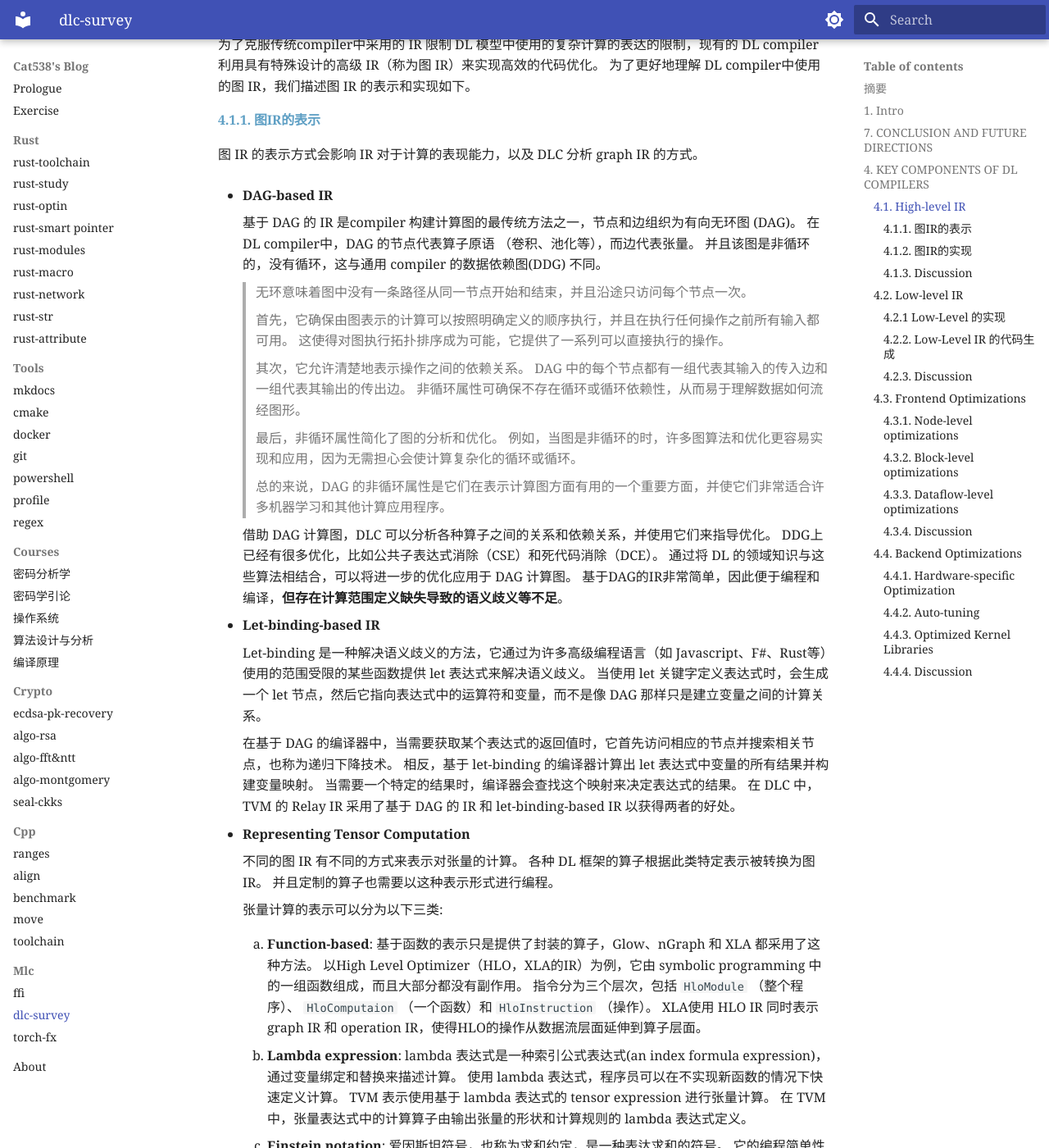
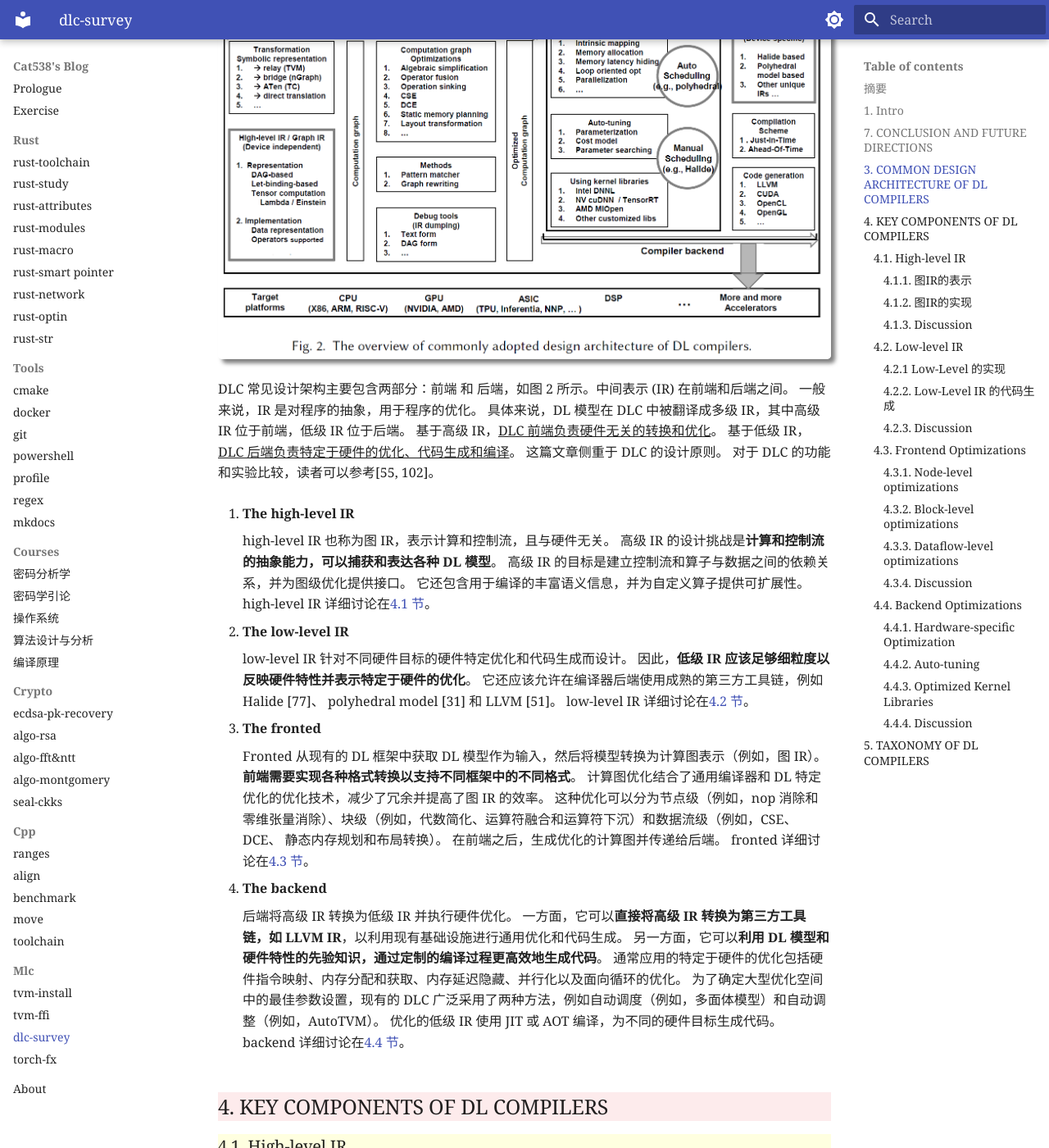
Before and after one commit to cat538/cat538.github.io, an MkDocs documentation site: the page built from docs/mlc/dlc-survey.md, in a window 1280 px wide and 1400 px high, scrolled down 4136 px. Shown: the whole window at 82% size. Built offline with MkDocs 1.6.1 and Material for MkDocs 9.7.7, drawn with Linux system fonts in a browser that asks for light colours; some of the changed text lies outside the part shown.

Commit message:
update 'dlc-survey' and other contents

```diff
--- a/docs/mlc/dlc-survey.md
+++ b/docs/mlc/dlc-survey.md
@@ -16,19 +16,19 @@
 
 为了解决 DL 库和工具的缺点，并减轻在每个 DL 硬件上手动优化 DL 模型的负担，工业界和学术界提出了几种流行的 DLC ，例如 <u>TVM</u>、<u>Tensor Comprehension</u>、<u>Glow</u>、<u>nGraph</u> 和 <u>XLA</u>。 DLC 将 DL 框架中描述的模型定义作为输入，并在各种 DL 硬件上生成高效的代码实现作为输出。 模型定义和具体代码实现之间的转换针对模型规范和硬件架构进行了高度优化。 具体来说，它们结合了面向 DL 的优化，例如层和运算符融合，从而实现高效的代码生成。 此外，现有的 DLC 还利用了来自通用编译器（例如 LLVM [51]）的成熟工具链，这提供了跨不同硬件架构的更好的可移植性。 与传统编译器类似，DLC 也采用分层设计，包括前端、中间表示 (IR) 和后端。 然而，**DLC 的独特之处在于多级 IR 的设计和 DL 特定的优化**。
 
-在本文中，我们通过将编译器设计分解为前端、多级 IR 和后端，对现有 DLC 进行了全面调查，并特别强调了 IR 设计和优化方法。 据我们所知，这是第一篇对 DLC 的设计进行全面调查的论文。 具体来说，本文做出以下贡献：
+本文通过将编译器设计分解为 前端、多级 IR 和 后端，对现有 DLC 进行了全面调查，特别强调了 IR 设计和优化方法。贡献：
 
 1. 剖析了现有 DLC 普遍采用的设计架构，并详细分析了关键设计组件，如 多级 IR、 前端优化 和 后端优化
-2. 从各个方面对现有的 DLC 进行了全面的分类，这与本次调查中描述的关键组件相对应。 该分类的目标是为从业者考虑其需求的 DLC 选择提供指南，并为研究人员提供 DLC 的全面总结。
-3. 提供了 DLC 在 CNN 模型上的定量性能比较，包括完整模型和轻量级模型。比较了端到端和每层（卷积层——主导推理时间）性能以显示优化。 [评估脚本和结果已开源](https://github.com/buaa-hipo/dlcompiler-comparison)供参考。
-4. 对 DLC 未来发展的几个见解，包括动态形状和预处理/后处理、高级自动调整、多面体模型、子图划分、量化、统一优化、可微分编程和隐私保护，我们希望推动这些 DLC 社区的研究。
+2. 从各方面对现有 DLC 进行分类。分类的目标是为从业者考虑其需求的 DLC 选择提供指南，并为研究人员提供 DLC 的全面总结。
+3. 提供了 DLC 在 CNN 上的定量性能比较，包括完整模型和轻量级模型。比较了端到端和每层（卷积层——主导推理时间）性能以显示优化。 [评估脚本和结果已开源](https://github.com/buaa-hipo/dlcompiler-comparison)供参考。
+4. 对 DLC 未来发展的几个见解 [7. CONCLUSION AND FUTURE DIRECTIONS](#7-conclusion-and-future-directions)。
 
 文章 第 2 节介绍了 DLC 的背景，包括 DL 框架、DL 硬件以及硬件 (FPGA) 特定的 DL 代码生成器。
 第 3 节描述了 DLC 的通用设计架构。 第 4 节讨论 DLC 的关键组件，包括多级 IR、前端优化和后端优化。 第 5 节介绍了综合分类。 第 6 节提供了定量性能比较。 第 7 节强调了 DLC 研究的未来方向。
 
 ## 7. CONCLUSION AND FUTURE DIRECTIONS
 
-论文针对设计原则对现有的 DLC 进行了全面分析。 首先深入研究现有 DLC 采用的通用架构，包括 多级 IR、 前端 和 后端。 我们详细介绍了每个组件的设计理念和参考实现，重点介绍了特定于 DLC 的独特 IR 和优化。 我们总结了本次调查的结果，并强调了 DLC 的未来发展方向，如下所示：
+论文针对设计原则对现有的 DLC 进行了全面分析。 首先深入研究现有 DLC 采用的通用架构，包括 多级 IR、 前端 和 后端。 详细介绍了每个组件的设计理念和参考实现，重点介绍了特定于 DLC 的独特 IR 和优化。 总结本次调查的结果，并强调了 DLC 的未来发展方向，如下所示：
 
 1. **Dynamic shape and pre/post processing**
 
@@ -54,25 +54,48 @@
 
 6. **Unified optimizations**
 
-    尽管现有的 DLC 在计算图优化和硬件特定优化方面采用类似的设计，但每个编译器在某些方面都有自己的优势。 缺少共享最先进的优化以及跨现有编译器支持新兴硬件目标的方法。 我们提倡统一现有 DLC 的优化，以便可以重用每个 DLC 采用的最佳实践。 此外，统一 DLC 的优化可以积累强大的力量来影响通用和专用 DL 加速器的设计，并为 DLC 和硬件的高效协同设计提供环境。
+    尽管现有的 DLC 在计算图优化和硬件特定优化方面采用类似的设计，但每个编译器在某些方面都有自己的优势。 **缺少共享最先进的优化以及跨现有编译器支持新兴硬件目标的方法**。 我们提倡统一现有 DLC 的优化，以便可以重用每个 DLC 采用的最佳实践。 此外，统一 DLC 的优化可以积累强大的力量来影响通用和专用 DL 加速器的设计，并为 DLC 和硬件的高效协同设计提供环境。
 
-    目前，谷歌 MLIR 是朝这个方向迈出的一项有前途的举措。 它提供了多级 IR 的基础设施，并包含 IR 规范和工具包以在每个级别执行跨 IR 的转换。 它还提供了灵活的方言，因此每个 DLC 都可以为高级和低级 IR 构建其定制的方言。 通过跨方言的转换，一个 DLC 的优化可以被另一个编译器重用。 然而，方言的转变需要进一步的研究努力，以减少对精致设计的依赖。
+    目前，谷歌 MLIR 是朝这个方向迈出的一项有前途的举措。 它提供了多级 IR 的基础设施，并**包含 IR 规范和工具包以在每个级别执行跨 IR 的转换**。 它还提供了灵活的方言(dialect)，因此每个 DLC 都可以为高级和低级 IR 构建其定制的方言。 通过跨方言的转换，一个 DLC 的优化可以被另一个编译器重用。 然而，方言的转变需要进一步的研究努力，以减少对精致设计的依赖。
 
 7. **Differentiable programming**
 
     可微编程是一种编程范式，其中程序是完全可微的。 用可微分编程范式编写的算法可以自动微分，这对 DL 社区很有吸引力。 许多编译器项目都采用了可微分编程，例如 Myia [89]、Flux [40] 和 Julia [13]。 不幸的是，现有的 DLC 几乎不支持差分编程。
 
-    支持差异化编程对于现有的 DLC 来说是相当具有挑战性的。 困难不仅来自数据结构，还来自语言语义。 例如，要实现从 Julia 到 XLA HLO IR 的转换，挑战之一 [24] 是 Julia 使用的命令式语言与 XLA 使用的符号语言之间的控制流不同。 为了高效地使用 HLO IR，编译器还需要为 Julia 提供操作抽象，以支持 XLA 的特定语义，例如 MapReduce 和广播。 此外，Julia 和 XLA 之间语义差异的区分，也需要进行重大更改
+    支持可微编程对于现有的 DLC 来说是相当具有挑战性的。 困难不仅来自数据结构，还来自语言语义。 例如，要实现从 Julia 到 XLA HLO IR 的转换，挑战之一 [24] 是 Julia 使用的命令式语言与 XLA 使用的符号语言之间的控制流不同。 为了高效地使用 HLO IR，编译器还需要为 Julia 提供操作抽象，以支持 XLA 的特定语义，例如 MapReduce 和广播。 此外，Julia 和 XLA 之间语义差异的区分，也需要进行重大更改
 
 8. **Privacy protection**
 
-    在边缘-云系统中，DL 模型通常被分成两半，每个部分模型分别运行在边缘设备和云服务上，这样可以提供更好的响应延迟并消耗更少的通信带宽。 然而，边缘云系统的缺点之一是用户隐私变得脆弱。 原因是攻击者可以拦截从边缘设备发送到云端的中间结果，然后使用中间结果训练另一个模型，该模型可以揭示偏离原始用户任务的隐私信息。
+    在边缘-云系统中，DL 模型通常被分成两部分，分别运行在边缘设备和云服务上，这样可以提供更好的响应延迟并消耗更少的通信带宽。 然而，边缘云系统的缺点之一是用户隐私变得脆弱。 原因是攻击者可以拦截从边缘设备发送到云端的中间结果，然后使用中间结果训练另一个模型，该模型可以揭示偏离原始用户任务的隐私信息。
 
     为了保护边缘云系统中的隐私，现有方法 [27、67、74] 建议在中间结果中添加具有特殊统计特性的噪声，这可以降低攻击者任务的准确性，而不会严重降低用户任务的准确性。 然而，困难在于确定应该插入噪声的层，这对于确定最佳层是相当费力的。 上述困难为 DLC 提供了一个很好的机会来支持隐私保护，因为编译器保留了 DL 模型的丰富信息，可以自动引导噪声插入跨层。
 
 9. **Training support**
 
     通常，当前的 DLC 对模型训练的支持要少得多。 如表1所示，nGraph只支持在Intel NNP-T加速器上训练，TC只支持单核自动微分，Glow有有限模型的实验性训练支持，TVM的训练支持正在开发中，XLA 依赖 关于 TensorFlow 的训练支持。 总而言之，当前的 DLC 主要专注于弥合将 DL 模型有效部署到不同硬件上的差距，因此他们选择推理作为他们的主要优化目标。 然而，扩展 DLC 的能力以支持模型训练将开辟大量的研究机会，例如梯度算子的优化和高阶自动微分。
+
+## 3. COMMON DESIGN ARCHITECTURE OF DL COMPILERS
+
+<div class="autocb" style="text-align:center;"><img src="./dlc-survey.assets\autocb_2.png" style="zoom: 50%;box-shadow: rgba(0, 0, 0, 0.5) 10px 10px 10px; border-radius: 10px;" /></div>
+
+DLC 常见设计架构主要包含两部分：前端 和 后端，如图 2 所示。中间表示 (IR) 在前端和后端之间。 一般来说，IR 是对程序的抽象，用于程序的优化。 具体来说，DL 模型在 DLC 中被翻译成多级 IR，其中高级 IR 位于前端，低级 IR 位于后端。 基于高级 IR，<u>DLC 前端负责硬件无关的转换和优化</u>。 基于低级 IR，<u>DLC 后端负责特定于硬件的优化、代码生成和编译</u>。 这篇文章侧重于 DLC 的设计原则。 对于 DLC 的功能和实验比较，读者可以参考[55, 102]。
+
+1. **The high-level IR**
+
+    high-level IR 也称为图 IR，表示计算和控制流，且与硬件无关。 高级 IR 的设计挑战是**计算和控制流的抽象能力，可以捕获和表达各种 DL 模型**。 高级 IR 的目标是建立控制流和算子与数据之间的依赖关系，并为图级优化提供接口。 它还包含用于编译的丰富语义信息，并为自定义算子提供可扩展性。 high-level IR 详细讨论在[4.1 节](#41-high-level-ir)。
+
+2. **The low-level IR**
+
+    low-level IR 针对不同硬件目标的硬件特定优化和代码生成而设计。 因此，**低级 IR 应该足够细粒度以反映硬件特性并表示特定于硬件的优化**。 它还应该允许在编译器后端使用成熟的第三方工具链，例如 Halide [77]、 polyhedral model [31] 和 LLVM [51]。 low-level IR 详细讨论在[4.2 节](#42-low-level-ir)。
+
+3. **The fronted**
+
+    Fronted 从现有的 DL 框架中获取 DL 模型作为输入，然后将模型转换为计算图表示（例如，图 IR）。 **前端需要实现各种格式转换以支持不同框架中的不同格式**。 计算图优化结合了通用编译器和 DL 特定优化的优化技术，减少了冗余并提高了图 IR 的效率。 这种优化可以分为节点级（例如，nop 消除和零维张量消除）、块级（例如，代数简化、运算符融合和运算符下沉）和数据流级（例如，CSE、DCE、 静态内存规划和布局转换）。 在前端之后，生成优化的计算图并传递给后端。 fronted 详细讨论在[4.3 节](#43-frontend-optimizations)。
+
+4. **The backend**
+
+    后端将高级 IR 转换为低级 IR 并执行硬件优化。 一方面，它可以**直接将高级 IR 转换为第三方工具链，如 LLVM IR**，以利用现有基础设施进行通用优化和代码生成。 另一方面，它可以**利用 DL 模型和硬件特性的先验知识，通过定制的编译过程更高效地生成代码**。 通常应用的特定于硬件的优化包括硬件指令映射、内存分配和获取、内存延迟隐藏、并行化以及面向循环的优化。 为了确定大型优化空间中的最佳参数设置，现有的 DLC 广泛采用了两种方法，例如自动调度（例如，多面体模型）和自动调整（例如，AutoTVM）。 优化的低级 IR 使用 JIT 或 AOT 编译，为不同的硬件目标生成代码。 backend 详细讨论在[4.4 节](#44-backend-optimizations)。
+
 
 ## 4. KEY COMPONENTS OF DL COMPILERS
 ### 4.1. High-level IR
@@ -84,7 +107,7 @@
 
 - **DAG-based IR**
 
-    基于 DAG 的 IR 是compiler 构建计算图的最传统方法之一，节点和边组织为有向无环图 (DAG)。 在 DL compiler中，DAG 的节点代表算子原语 （卷积、池化等），而边代表张量。 并且该图是非循环的，没有循环，这与通用 compiler 的数据依赖图(DDG) 不同。
+    基于 DAG 的 IR 是compiler 构建计算图的最传统方法之一，节点和边组织为有向无环图 (DAG)。 在 DL compiler中，DAG 的节点代表算子原语 （卷积、池化等），边代表张量。 并且该图是非循环的，这与通用 compiler 的数据依赖图(DDG) 不同。
 
     > 无环意味着图中没有一条路径从同一节点开始和结束，并且沿途只访问每个节点一次。
     >
@@ -103,7 +126,7 @@
 
     Let-binding 是一种解决语义歧义的方法，它通过为许多高级编程语言（如 Javascript、F#、Rust等）使用的范围受限的某些函数提供 let 表达式来解决语义歧义。 当使用 let 关键字定义表达式时，会生成一个 let 节点，然后它指向表达式中的运算符和变量，而不是像 DAG 那样只是建立变量之间的计算关系。
 
-    在基于 DAG 的编译器中，当需要获取某个表达式的返回值时，它首先访问相应的节点并搜索相关节点，也称为递归下降技术。 相反，基于 let-binding 的编译器计算出 let 表达式中变量的所有结果并构建变量映射。 当需要一个特定的结果时，编译器会查找这个映射来决定表达式的结果。 在 DLC 中，TVM 的 Relay IR 采用了基于 DAG 的 IR 和 let-binding-based IR 以获得两者的好处。
+    在基于 DAG 的编译器中，当需要获取某个表达式的返回值时，它首先访问相应的节点并搜索相关节点，也称为递归下降技术。 相反，基于 let-binding 的编译器计算出 let 表达式中变量的所有结果并构建变量映射。 当需要一个特定的结果时，编译器会查找这个映射来决定表达式的结果。 在 DLC 中，**TVM 的 Relay IR 采用了基于 DAG 的 IR 和 let-binding-based IR 以获得两者的好处**。
 
 - **Representing Tensor Computation**
 
@@ -166,7 +189,7 @@ Low-level IR 以比 high-level IR 更细粒度的表示形式描述了 DL 模型
 
     Halide 首次被提出用于并行化图像处理，并被证明在 DLC（例如 TVM）中具有可扩展性和高效性。 Halide 的基本理念是计算和调度的分离。 采用 Halide 的编译器不是直接给出特定的方案，而是尝试各种可能的方案并选择最佳方案。 Halide 中内存引用和循环嵌套的边界are restricted to bounded boxes aligned to the axes。 因此，Halide 无法用复杂的模式（例如，非矩形）表达计算。 幸运的是，DL 中的计算非常有规律，可以用 Halide 完美表达。 此外，Halide 可以轻松地参数化这些边界并将它们暴露给调整机制。 Halide 的原始 IR 在应用于 DLC 的后端时需要进行修改。 例如，Halide 的输入形状是无限的，而 DLC 需要知道数据的确切形状才能按顺序将算子映射到硬件指令。 一些编译器，例如 TC，需要固定大小的数据，以确保张量数据具有更好的时间局部性。
 
-    TVM通过以下努力将 Halide IR改进为一个独立的符号IR。 它消除了对 LLVM 的依赖，重构了项目模块的结构和 Halide 的 IR 设计，追求更好的组织以及图形 IR 和前端语言（如 Python）的可访问性。 复用性也得到了提升，实现了运行时调度机制，方便添加自定义算子。 TVM 将变量定义从字符串匹配简化为指针匹配，保证每个变量都有一个单一的定义位置（static single-assignment，SSA）。
+    TVM通过以下努力将 Halide IR 改进为一个独立的符号IR。 它消除了对 LLVM 的依赖，重构了项目模块的结构和 Halide 的 IR 设计，追求更好的组织以及图形 IR 和前端语言（如 Python）的可访问性。 复用性也得到了提升，实现了运行时调度机制，方便添加自定义算子。 TVM 将变量定义从字符串匹配简化为指针匹配，保证每个变量都有一个单一的定义位置（static single-assignment，SSA）。
 
 - **Polyhedral-based IR**:
 
@@ -378,3 +401,12 @@ DLC 的后端通常包括各种特定于硬件的优化(hardware-specific optimi
 #### 4.4.4. Discussion
 
 backend 负责基于 low-level IR 的裸机优化和代码生成。 尽管后端的设计可能因各种 low-level IR 而不同，但它们的优化可以分为硬件特定的优化：自动调整技术和优化的内核库。 这些优化可以单独执行或组合执行，以通过利用硬件/软件特性实现更好的数据局部性和并行化。 最终，DL 模型的高级 IR 被转化为在不同硬件上的高效代码实现。
+
+## 5. TAXONOMY OF DL COMPILERS
+本次调查中研究的 DLC 包括 TVM、nGraph、Tensor Comprehension (TC)、Glow 和 XLA。 我们选择这些编译器是因为它们众所周知、维护良好，最重要的是，它们被广泛使用。 因此，我们可以从工业界和学术界找到足够的论文、文档和讨论，以深入研究它们的设计和实现。 表 1 从 **前端**、 **后端、** **IR** 和 **优化** 四个角度说明了所选 DLC 的分类，这与本次调查中描述的关键组件相对应。
+
+<div class="autocb" style="text-align:center;"><img src="./dlc-survey.assets\autocb_3.png" style="zoom: 50%;box-shadow: rgba(0, 0, 0, 0.5) 10px 10px 10px; border-radius: 10px;" /></div>
+
+在表 1 中，我们展示了每个 DL 编译器的特性，包括前端类别中的开发人员、编程语言、ONNX/框架支持、训练支持和量化支持，以及后端类别中的编译方法和支持的设备。 总结这些特性是因为它们强烈影响 DL 编译器在特定场景中的使用。 基于这些特性，从业者或研究人员可以轻松地决定他们想要使用哪种 DL 编译器。
+
+表 1 和图 2 可以作为本次调查的系统总结。 通过它们，读者可以识别每个编译器支持的功能以及每个编译器的关键组件。 以下各节介绍了更多详细信息。
--- a/mkdocs.yml
+++ b/mkdocs.yml
@@ -27,16 +27,15 @@ nav:
   - Rust:
     - rust-toolchain:     "rust/rust-toolchain.md"
     - rust-study:         "rust/rust-study.md"
-    - rust-optin:         "rust/rust-option.md"
-    - rust-smart pointer: "rust/rust-smart pointer.md"
+    - rust-attributes:     "rust/rust-attributes.md"
     - rust-modules:       "rust/rust-modules.md"
     - rust-macro:         "rust/rust-macro.md"
+    - rust-smart pointer: "rust/rust-smart pointer.md"
     - rust-network:       "rust/rust-network.md"
+    - rust-optin:         "rust/rust-option.md"
     - rust-str:           "rust/rust-str.md"
-    - rust-attribute:     "rust/rust-attribute.md"
   - Tools:
     # - anaconda:           "tools/anaconda.md"
-    - mkdocs:             "tools/mkdocs.md"
     - cmake:              "tools/cmake.md"
     - docker:             "tools/docker.md"
     - git:                "tools/git.md"
@@ -44,6 +43,7 @@ nav:
     - powershell:         "tools/powershell.md"
     - profile:            "tools/profile.md"
     - regex:              "tools/regex.md"
+    - mkdocs:             "tools/mkdocs.md"
   - Courses:
     - 密码分析学:           "courses/密码分析学复习.md"
     - 密码学引论:           "courses/密码学引论复习.md"
@@ -63,7 +63,8 @@ nav:
     - move:               "cpp/move.md"
     - toolchain:          "cpp/toolchain.md"
   - Mlc:
-    - ffi:                "mlc/tvm-ffi.md"
+    - tvm-install:        "mlc/tvm-install.md"
+    - tvm-ffi:            "mlc/tvm-ffi.md"
     - dlc-survey:         "mlc/dlc-survey.md"
     # - tvm-relay:          "mlc/tvm-relay.md"
     - torch-fx:           "mlc/torch-fx.md"
```
Also changed, not shown: docs/mlc/tvm-ffi.md (added, +260 -0 lines), docs/mlc/tvm-install.md (+20 -22 lines), docs/rust/rust-attributes.md (renamed from docs/rust/rust-attribute.md, +38 -7 lines), docs/mlc/dlc-survey.assets/autocb_2.png (added), docs/mlc/dlc-survey.assets/autocb_3.png (added).
